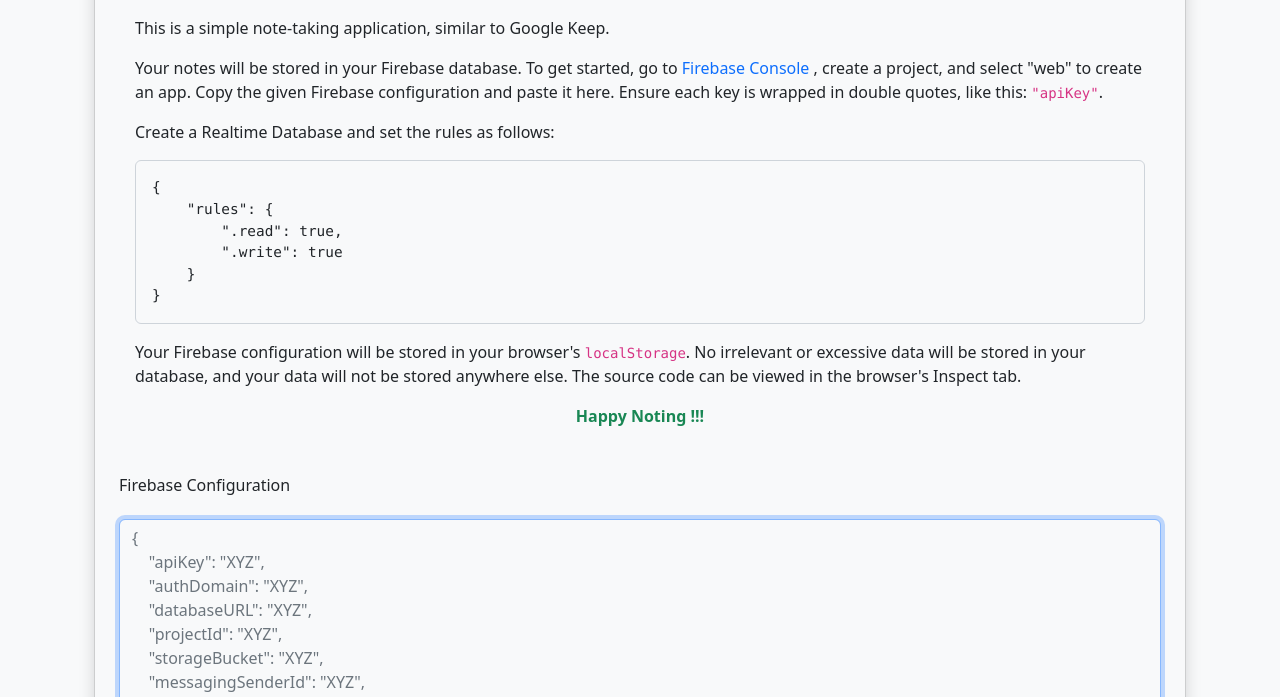
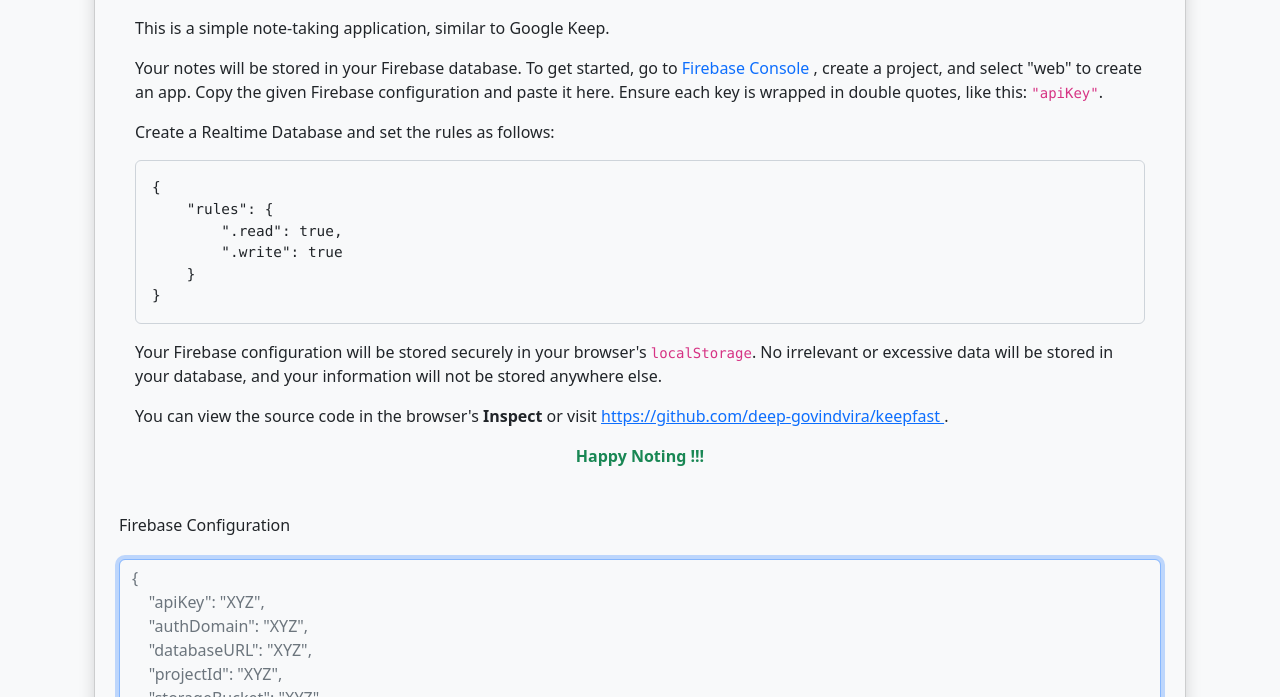
Before and after one commit to deep-govindvira/keepfast, a plain HTML site: page index.html in a window 1280 px wide. Shown: the part 103-800 px from the top of the page. Drawn offline with nearby package versions, Linux system fonts and the light colour scheme.

Commit message:
add github repo info

```diff
--- a/index.html
+++ b/index.html
@@ -152,11 +152,16 @@
 }</code></pre>
                 </p>
                 <p class="mb-3">
-                    Your Firebase configuration will be stored in your browser's <code>localStorage</code>. No
-                    irrelevant or excessive data will be stored in your database, and your data will not be stored
-                    anywhere else.
-                    The source code can be viewed in the browser's Inspect tab.
+                    Your Firebase configuration will be stored securely in your browser's <code>localStorage</code>.
+                    No irrelevant or excessive data will be stored in your database, and your information will not be stored anywhere else.
                 </p>
+                <p class="mb-3">
+                    You can view the source code in the browser's <strong>Inspect</strong> or visit
+                    <a href="https://github.com/deep-govindvira/keepfast" target="_blank" rel="noopener noreferrer">
+                        https://github.com/deep-govindvira/keepfast
+                    </a>.
+                </p>
+
                 <p class="text-success text-center fw-bold">Happy Noting !!!</p>
             </div>
             <div id="info1">
```
